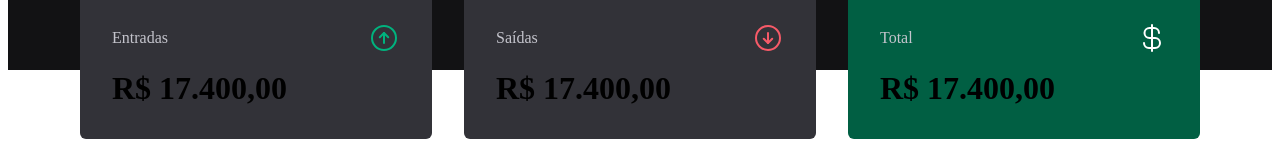
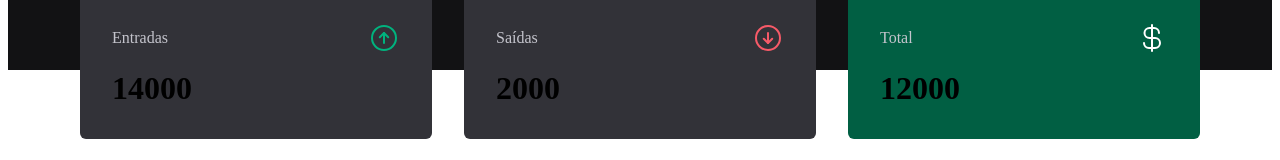
Before and after one commit to flvSantos15/dt-money-flv-v2, a React (Vite) app: page / in a window 1280 px wide. Shown: the part 148-308 px from the top of the page. Built offline with nearby package versions, Linux system fonts and the light colour scheme; data requests are answered from the project's data file.

Commit message:
feat: calculating values

```diff
--- a/src/components/Summary/index.tsx
+++ b/src/components/Summary/index.tsx
@@ -6,6 +6,22 @@
 
 export function Summary() {
 	const { transactions } = useTransactions()
+
+	const summary = transactions.reduce((acc, transactions) => {
+		if (transactions.type === 'income') {
+			acc.income += transactions.price
+			acc.total += transactions.price
+		} else {
+			acc.outcome += transactions.price
+			acc.total -= transactions.price
+		}
+
+		return acc
+	}, {
+		income: 0,
+		outcome: 0,
+		total: 0
+	})
 	return (
 		<SummaryContainer>
 			<SummaryCard>
@@ -14,7 +30,7 @@
 					<ArrowCircleUp size={32} color="#00b37e" />
 				</header>
 
-				<strong>R$ 17.400,00</strong>
+				<strong>{summary.income}</strong>
 			</SummaryCard>
 			<SummaryCard>
 				<header>
@@ -22,7 +38,7 @@
 					<ArrowCircleDown size={32} color="#f75a68" />
 				</header>
 
-				<strong>R$ 17.400,00</strong>
+				<strong>{summary.outcome}</strong>
 			</SummaryCard>
 			<SummaryCard variant="green">
 				<header>
@@ -30,7 +46,7 @@
 					<CurrencyDollar size={32} color="#fff" />
 				</header>
 
-				<strong>R$ 17.400,00</strong>
+				<strong>{summary.total}</strong>
 			</SummaryCard>
 		</SummaryContainer>
 	)
```
